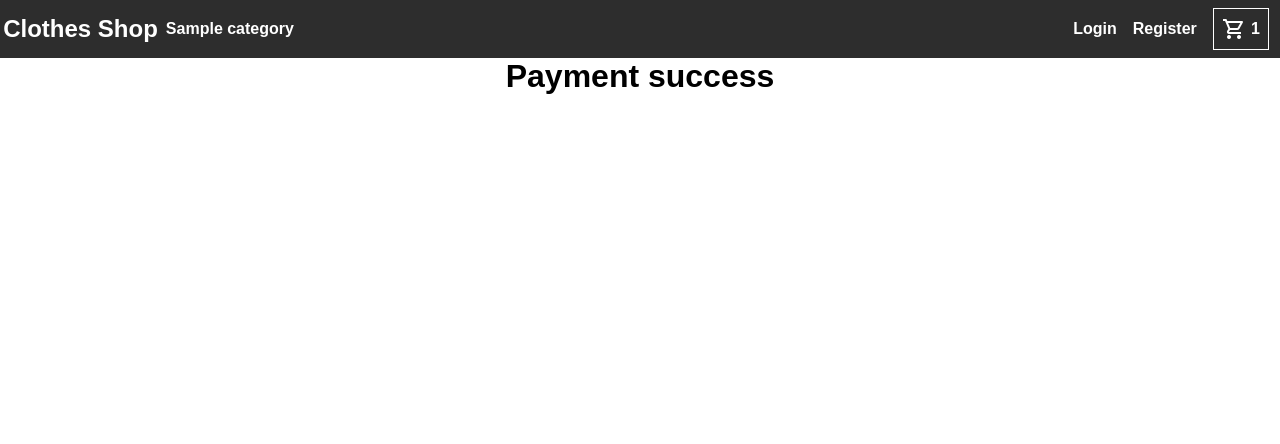
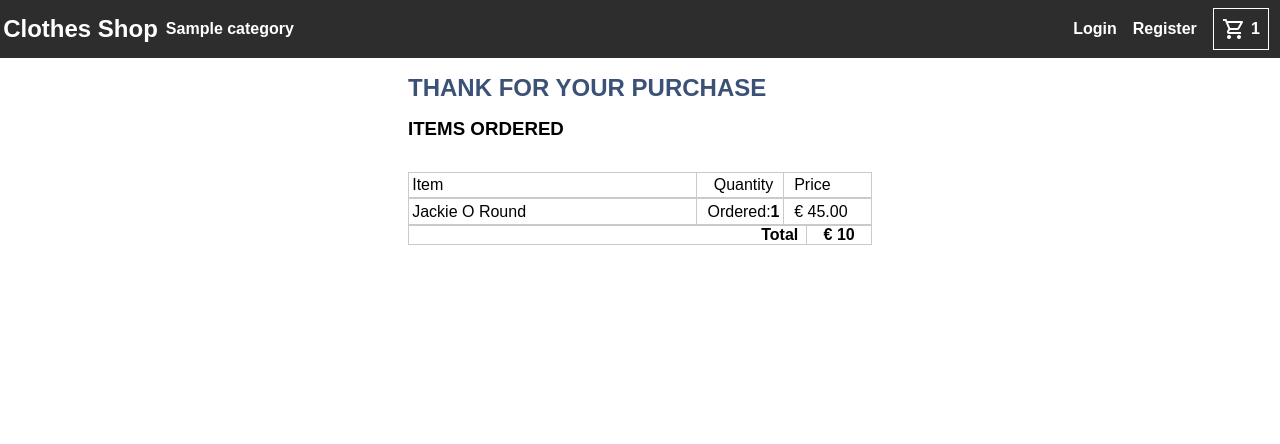
Before and after one commit to devignasrocys/ptu8_baigiamasis_darbas, a Django app: template e_commerce_shop/payment/templates/payment/payment-success.html in a window 1280 px wide. Shown: the top 444 px of the page. Run offline with Django 4.2, Linux system fonts and the light colour scheme; the template is opened without the code that fills it: most values are stand-ins (such as "Sample title", 1, 10 or a date in 2020); some libraries are stand-ins or nearby versions.

Commit message:
payment success template and css

```diff
--- a/e_commerce_shop/payment/templates/payment/payment-success.html
+++ b/e_commerce_shop/payment/templates/payment/payment-success.html
@@ -1,4 +1,25 @@
 {% extends 'base.html' %}
 {% block content %}
-<h1>Payment success</h1>
+<section class="payment-success">
+    <h1 class="payment-success__title">THANK FOR YOUR PURCHASE</h1>
+    <h3 class="payment-success__subtitle">ITEMS ORDERED</h3>
+    <ul class="payment-success__list">
+        <li class="payment-success__item">
+            <span class="payment-success__span">Item</span>
+            <span class="payment-success__span">Quantity</span>
+            <span class="payment-success__span">Price</span>
+        </li>
+
+        <li class="payment-success__item">
+            <span class="payment-success__span">Jackie O Round</span>
+            <span class="payment-success__span">Ordered: <b>1</b></span>
+            <span class="payment-success__span">&#8364; 45.00</span>
+        </li>
+
+        <li class="payment-success__item">
+            <span class="payment-success__span-total"><b>Total</b></span>
+            <span class="payment-success__span-total"><b>&#8364; {{cart.get_total}}</b></span>
+        </li>
+    </ul>
+</section>
 {% endblock content %}
--- a/e_commerce_shop/static/css/main.css
+++ b/e_commerce_shop/static/css/main.css
@@ -512,6 +512,66 @@
     height: 100%;
 }
 
+/* PAYMENT SUCCESS */
+.payment-success {}
+
+.payment-success__title {
+    margin: 1rem 0;
+    color: #3b5276;
+    font-weight: 700;
+}
+
+.payment-success__list {
+    margin-top: 2rem;
+}
+
+.payment-success__item {
+    border: 1px solid #cacaca;
+    display: flex;
+    flex-direction: row;
+    justify-content: space-between;
+    width: 29rem;
+}
+
+.payment-success__span {
+    border-right: 1px solid #cacaca;
+    padding: .2rem;
+}
+
+.payment-success__span:first-child {
+    width: 18rem;
+}
+
+.payment-success__span:nth-child(3) {
+    width: 5rem;
+}
+
+.payment-success__span:nth-child(2) {
+    width: 5rem;
+}
+
+.payment-success__span:nth-child(2) {
+    display: flex;
+    justify-content: center;
+    align-items: center;
+}
+
+.payment-success__span:nth-last-child(1) {
+    border-right: none;
+}
+
+.payment-success__span-total:first-child {
+    width: 25rem;
+    border-right: 1px solid #cacaca;
+    text-align: right;
+    padding-right: .5rem
+}
+
+.payment-success__span-total:last-child {
+    text-align: center;
+    width: 4rem;
+}
+
 /* FOOTER SECTION */
 .footer {
     width: 100%;
```
Also changed, not shown: e_commerce_shop/payment/views.py (+5 -4 lines).
